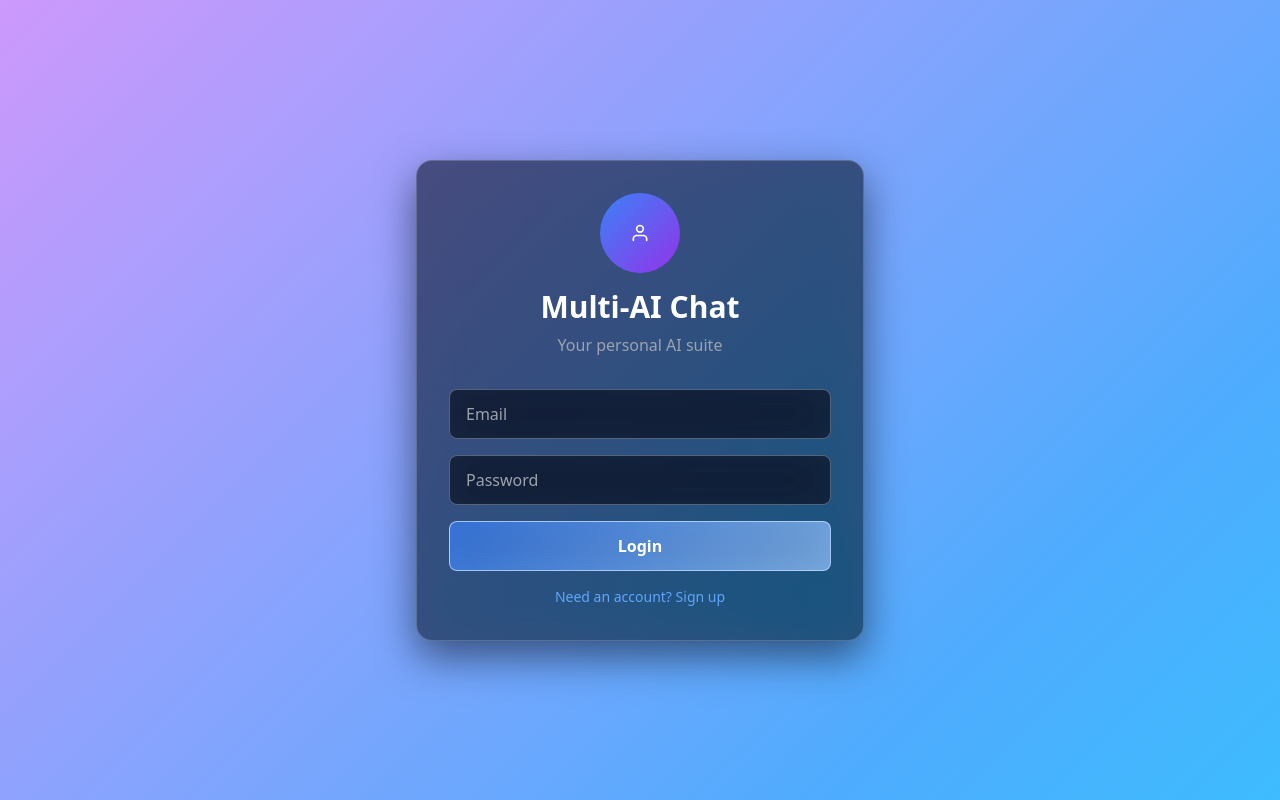
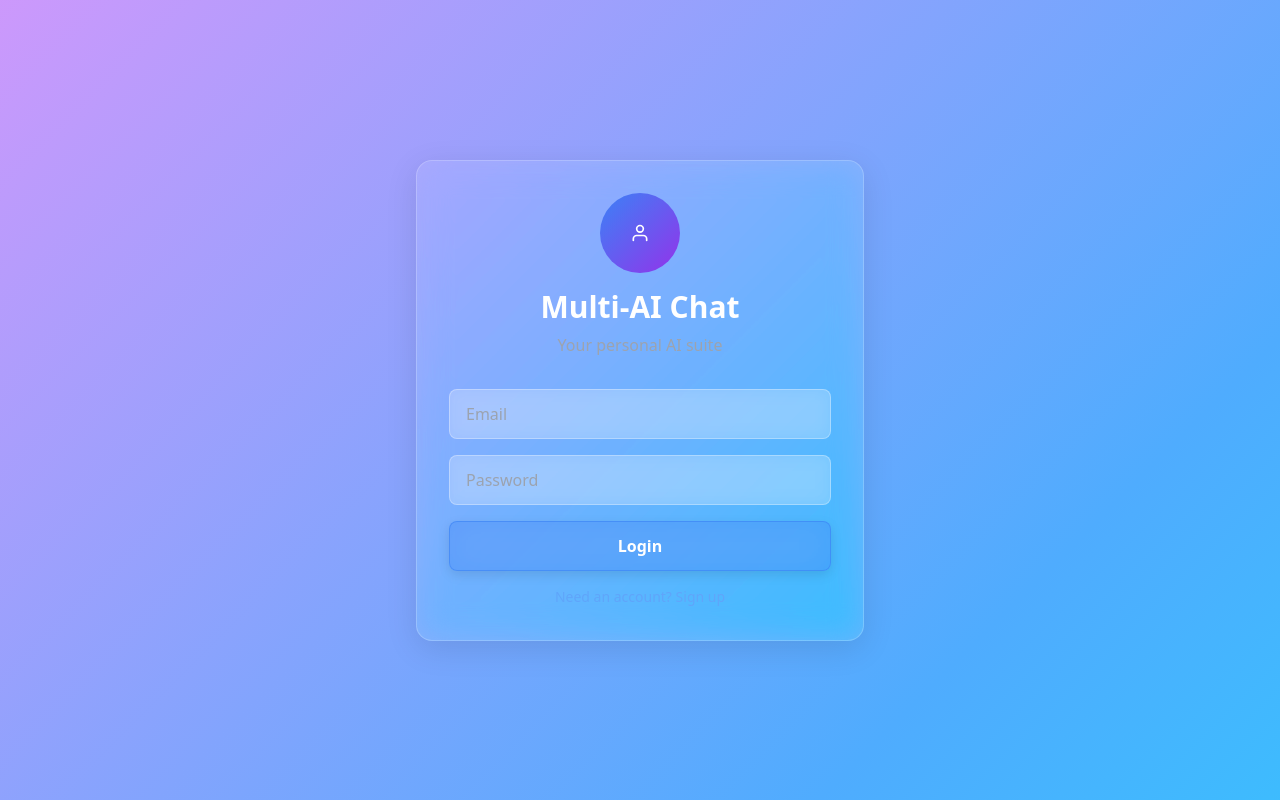
Before and after one commit to gittyhubbycoder/ai-multi-chat, a React (Vite) app: page / in a window 1280 px wide. Built offline with nearby package versions, Linux system fonts and the light colour scheme; no server answers.

Commit message:
Glassmorphism changed

```diff
--- a/hooks/useTheme.ts
+++ b/hooks/useTheme.ts
@@ -17,9 +17,9 @@ export const useTheme = () => {
     theme: getInitialState('theme', 'dark'),
     animatedGradient: getInitialState('animatedGradient', true),
     showTypingIndicator: getInitialState('showTypingIndicator', true),
-    glassOpacity: getInitialState('glassOpacity', 0.55),
-    glassBlur: getInitialState('glassBlur', 22),
-    glassSaturate: getInitialState('glassSaturate', 160),
+    glassOpacity: getInitialState('glassOpacity', 0.1),
+    glassBlur: getInitialState('glassBlur', 16),
+    glassSaturate: getInitialState('glassSaturate', 180),
   });
 
   useEffect(() => {
--- a/index.html
+++ b/index.html
@@ -136,48 +136,50 @@
 
     /* Glassmorphism Styles (Apple-like liquid glass) */
     :root {
-      --glass-opacity: 0.55;
-      --glass-blur: 22px;
-      --glass-saturate: 160%;
+      --glass-bg-rgb: 255, 255, 255; /* Use a white base for the glass tint */
+      --glass-opacity: 0.1; /* Default from JS */
+      --glass-blur: 16px; /* Default from JS */
+      --glass-saturate: 180%; /* Default from JS */
     }
 
     .glass {
-      background: rgba(15, 23, 42, var(--glass-opacity));
+      background: rgba(var(--glass-bg-rgb), var(--glass-opacity));
       backdrop-filter: blur(var(--glass-blur)) saturate(var(--glass-saturate));
       -webkit-backdrop-filter: blur(var(--glass-blur)) saturate(var(--glass-saturate));
-      border: 1px solid rgba(255, 255, 255, 0.18);
-      box-shadow: 0 18px 45px rgba(15, 23, 42, calc(var(--glass-opacity) * 1.5));
+      border: 1px solid rgba(var(--glass-bg-rgb), 0.18);
+      box-shadow: 0 8px 32px rgba(0, 0, 0, 0.1);
     }
     .glass-dark {
-      background: rgba(15, 23, 42, calc(var(--glass-opacity) + 0.15));
+      background: rgba(var(--glass-bg-rgb), calc(var(--glass-opacity) + 0.05));
       backdrop-filter: blur(calc(var(--glass-blur) + 4px)) saturate(var(--glass-saturate));
       -webkit-backdrop-filter: blur(calc(var(--glass-blur) + 4px)) saturate(var(--glass-saturate));
-      border: 1px solid rgba(148, 163, 184, 0.35);
-      box-shadow: 0 22px 55px rgba(15, 23, 42, calc(var(--glass-opacity) + 0.15));
+      border: 1px solid rgba(var(--glass-bg-rgb), 0.25);
+      box-shadow: 0 12px 38px rgba(0, 0, 0, 0.15);
     }
     .glass-card {
-      background: rgba(15, 23, 42, calc(var(--glass-opacity) + 0.05));
-      backdrop-filter: blur(calc(var(--glass-blur) + 2px)) saturate(calc(var(--glass-saturate) + 20%));
-      -webkit-backdrop-filter: blur(calc(var(--glass-blur) + 2px)) saturate(calc(var(--glass-saturate) + 20%));
-      border: 1px solid rgba(148, 163, 184, 0.4);
-      box-shadow: 0 16px 40px rgba(15, 23, 42, calc(var(--glass-opacity) + 0.05));
+      background: rgba(var(--glass-bg-rgb), calc(var(--glass-opacity) + 0.02));
+      backdrop-filter: blur(var(--glass-blur)) saturate(var(--glass-saturate));
+      -webkit-backdrop-filter: blur(var(--glass-blur)) saturate(var(--glass-saturate));
+      border: 1px solid rgba(var(--glass-bg-rgb), 0.2);
+      box-shadow: 0 8px 32px rgba(0, 0, 0, 0.1);
     }
     .glass-input {
-      background: rgba(15, 23, 42, calc(var(--glass-opacity) + 0.15));
-      backdrop-filter: blur(calc(var(--glass-blur) - 2px)) saturate(calc(var(--glass-saturate) + 20%));
-      -webkit-backdrop-filter: blur(calc(var(--glass-blur) - 2px)) saturate(calc(var(--glass-saturate) + 20%));
-      border: 1px solid rgba(148, 163, 184, 0.5);
+      background: rgba(var(--glass-bg-rgb), calc(var(--glass-opacity) + 0.1));
+      backdrop-filter: blur(calc(var(--glass-blur) - 8px)) saturate(var(--glass-saturate));
+      -webkit-backdrop-filter: blur(calc(var(--glass-blur) - 8px)) saturate(var(--glass-saturate));
+      border: 1px solid rgba(var(--glass-bg-rgb), 0.3);
     }
     .glass-button {
-      background: linear-gradient(135deg, rgba(59,130,246,0.75), rgba(147,197,253,0.75));
+      background: rgba(59, 130, 246, 0.4);
       backdrop-filter: blur(16px) saturate(200%);
       -webkit-backdrop-filter: blur(16px) saturate(200%);
-      border: 1px solid rgba(191, 219, 254, 0.8);
+      border: 1px solid rgba(59, 130, 246, 0.6);
       transition: all 0.25s ease;
+      box-shadow: 0 4px 12px rgba(0,0,0,0.1);
     }
     .glass-button:hover {
-      background: linear-gradient(135deg, rgba(59,130,246,1), rgba(59,130,246,0.9));
-      box-shadow: 0 12px 30px rgba(37, 99, 235, 0.75);
+      background: rgba(59, 130, 246, 0.6);
+      box-shadow: 0 8px 24px rgba(37, 99, 235, 0.4);
       transform: translateY(-1px);
     }
 
@@ -251,10 +253,8 @@
   }
 }
 </script>
-<link rel="stylesheet" href="/index.css">
 </head>
 <body class="text-white">
   <div id="root"></div>
-<script type="module" src="/index.tsx"></script>
 </body>
 </html>
```
